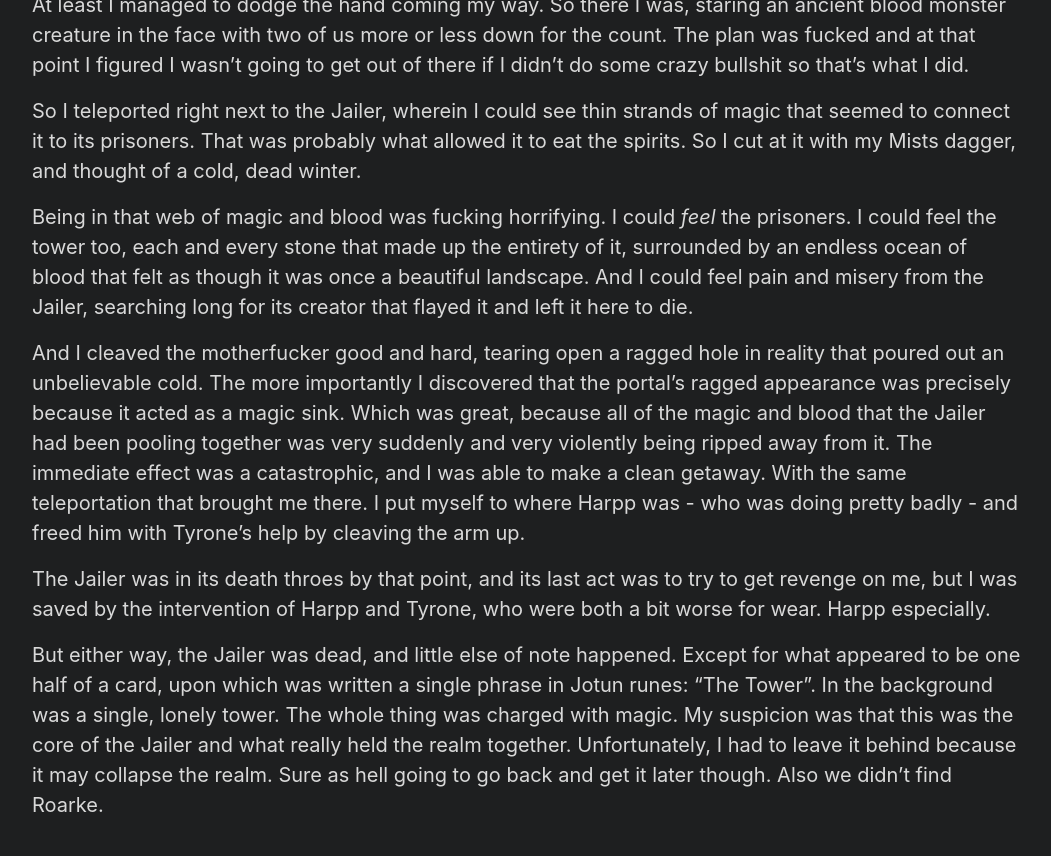
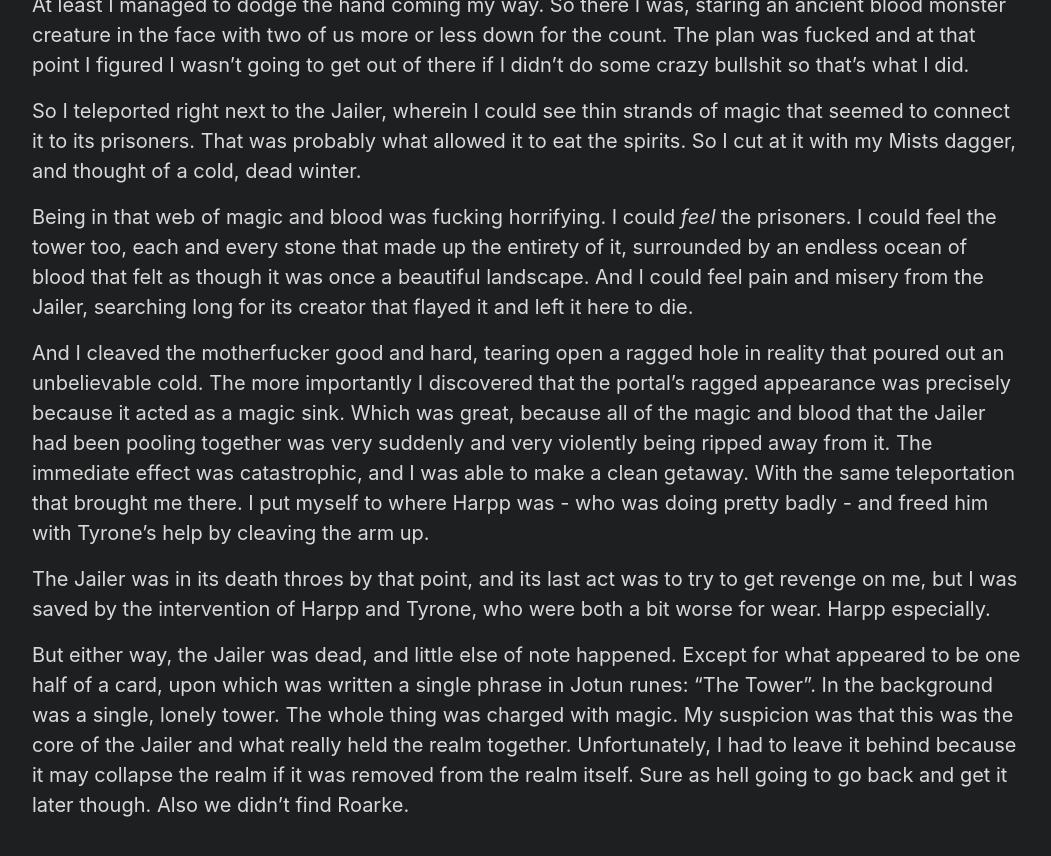
Before and after one commit to Desideratus1/Desideratus1.github.io, a Jekyll site: the page built from _posts/0023-01-1-the-warden-and-the-jailer.md, in a window 1280 px wide and 900 px high, scrolled down 2503 px. Shown: the top 856 px of the window, without its empty margins (112-1163 px from the left). Built offline with Jekyll 4.4.1, drawn with Linux system fonts in a browser that asks for light colours.

Commit message:
Spelling and grammar mistakes

```diff
--- a/_posts/0023-01-1-the-warden-and-the-jailer.md
+++ b/_posts/0023-01-1-the-warden-and-the-jailer.md
@@ -37,8 +37,8 @@ So I teleported right next to the Jailer, wherein I could see thin strands of ma
 
 Being in that web of magic and blood was fucking horrifying. I could *feel* the prisoners. I could feel the tower too, each and every stone that made up the entirety of it, surrounded by an endless ocean of blood that felt as though it was once a beautiful landscape. And I could feel pain and misery from the Jailer, searching long for its creator that flayed it and left it here to die.
 
-And I cleaved the motherfucker good and hard, tearing open a ragged hole in reality that  poured out an unbelievable cold. The more importantly I discovered that the portal's ragged appearance was precisely because it acted as a magic sink. Which was great, because all of the magic and blood that the Jailer had been pooling together was very suddenly and very violently being ripped away from it. The immediate effect was a catastrophic, and I was able to make a clean getaway. With the same teleportation that brought me there. I put myself to where Harpp was - who was doing pretty badly - and freed him with Tyrone's help by cleaving the arm up.
+And I cleaved the motherfucker good and hard, tearing open a ragged hole in reality that  poured out an unbelievable cold. The more importantly I discovered that the portal's ragged appearance was precisely because it acted as a magic sink. Which was great, because all of the magic and blood that the Jailer had been pooling together was very suddenly and very violently being ripped away from it. The immediate effect was catastrophic, and I was able to make a clean getaway. With the same teleportation that brought me there. I put myself to where Harpp was - who was doing pretty badly - and freed him with Tyrone's help by cleaving the arm up.
 
 The Jailer was in its death throes by that point, and its last act was to try to get revenge on me, but I was saved by the intervention of Harpp and Tyrone, who were both a bit worse for wear. Harpp especially.
 
-But either way, the Jailer was dead, and little else of note happened. Except for what appeared to be one half of a card, upon which was written a single phrase in Jotun runes: "The Tower". In the background was a single, lonely tower. The whole thing was charged with magic. My suspicion was that this was the core of the Jailer and what really held the realm together. Unfortunately, I had to leave it behind because it may collapse the realm. Sure as hell going to go back and get it later though. Also we didn't find Roarke.
+But either way, the Jailer was dead, and little else of note happened. Except for what appeared to be one half of a card, upon which was written a single phrase in Jotun runes: "The Tower". In the background was a single, lonely tower. The whole thing was charged with magic. My suspicion was that this was the core of the Jailer and what really held the realm together. Unfortunately, I had to leave it behind because it may collapse the realm if it was removed from the realm itself. Sure as hell going to go back and get it later though. Also we didn't find Roarke.
```
